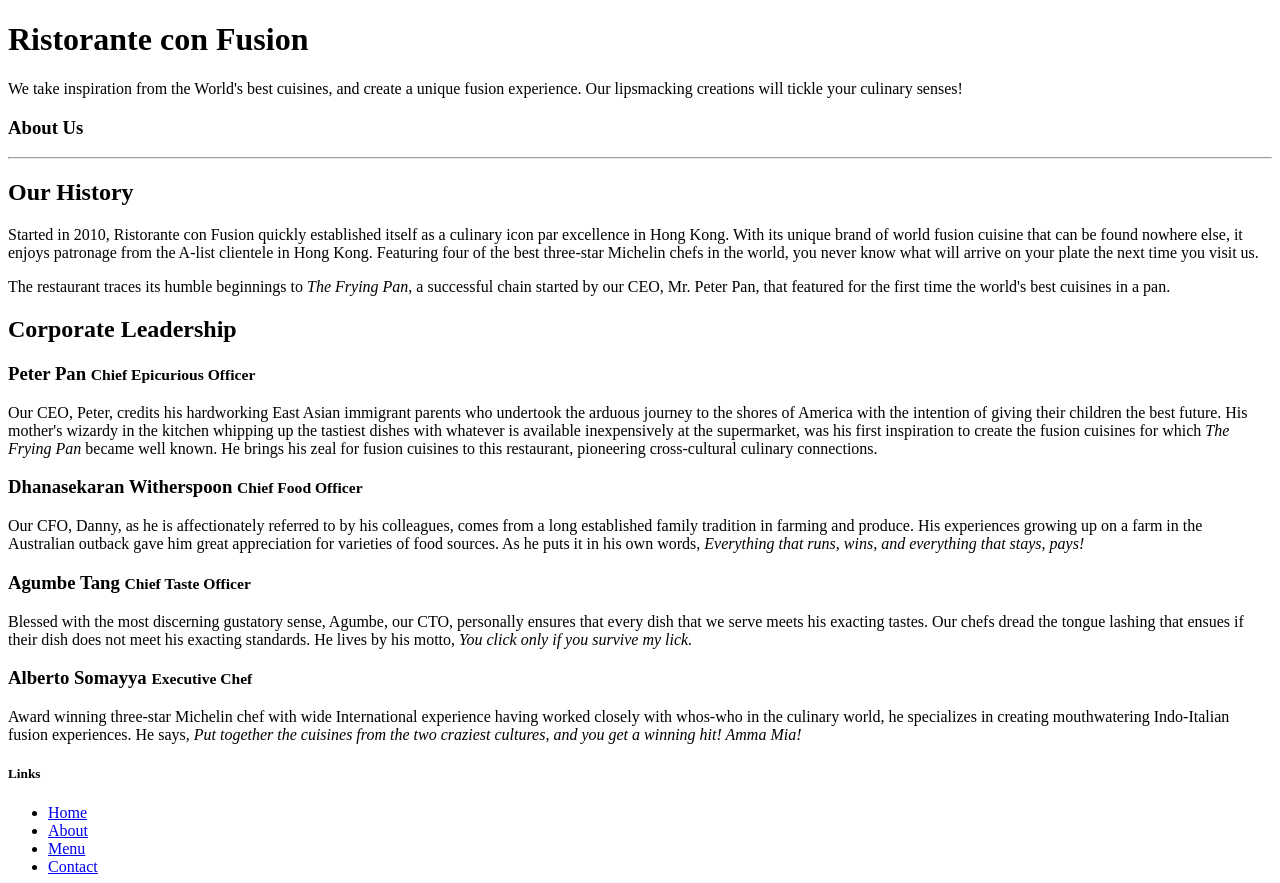
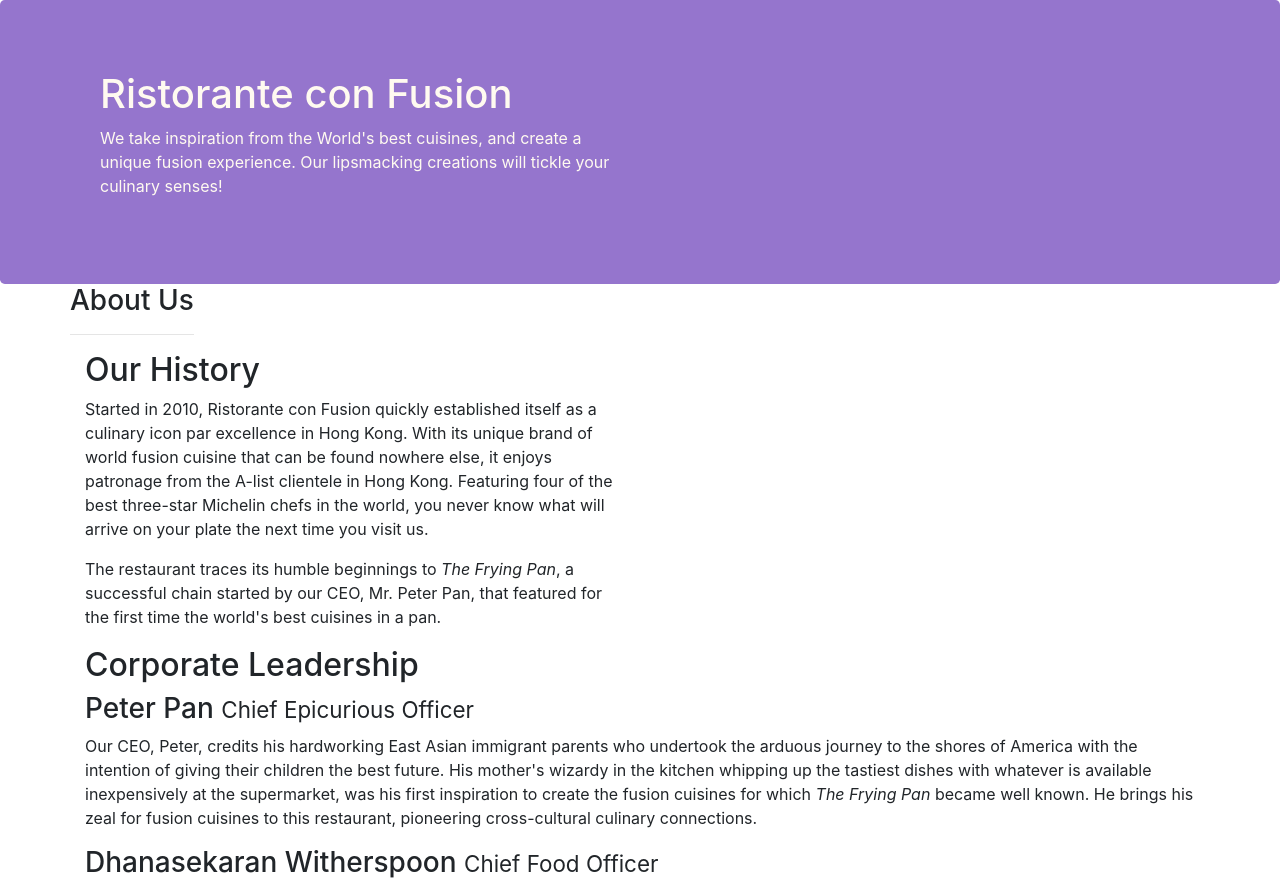
Before and after one commit to lucifer123A/BootStrap, a website: page aboutus.html in a window 1280 px wide. Shown: the top 883 px of the page. Drawn offline with nearby package versions, Linux system fonts and the light colour scheme.

Commit message:
deleted bs-cofig.json file

```diff
--- a/aboutus.html
+++ b/aboutus.html
@@ -4,7 +4,8 @@
 <head>
 
     <title>Ristorante Con Fusion: About Us</title>
-
+    <link rel="stylesheet" href="./node_modules/bootstrap/dist/css/bootstrap.min.css">
+    <link rel="stylesheet" href="./css/styles.css">
 </head>
 
 <body>
@@ -22,27 +23,27 @@
         </div>
     </header>
 
-    <div>
-        <div>
+    <div class="container">
+        <div class="row">
             <div>
                <h3>About Us</h3>
                <hr>
             </div>
         </div>
 
-        <div>
-            <div>
+        <div class="row">
+            <div class="col-12 col-sm-6">
                 <h2>Our History</h2>
                 <p>Started in 2010, Ristorante con Fusion quickly established itself as a culinary icon par excellence in Hong Kong. With its unique brand of world fusion cuisine that can be found nowhere else, it enjoys patronage from the A-list clientele in Hong Kong.  Featuring four of the best three-star Michelin chefs in the world, you never know what will arrive on your plate the next time you visit us.</p>
                 <p>The restaurant traces its humble beginnings to <em>The Frying Pan</em>, a successful chain started by our CEO, Mr. Peter Pan, that featured for the first time the world's best cuisines in a pan.</p>
             </div>
-            <div>
+            <div class="col-12">
             </div>
         </div>
 
 
-        <div>
-            <div>
+        <div class="row">
+            <div class="col-sm-12">
                 <h2>Corporate Leadership</h2>
                 <h3>Peter Pan <small>Chief Epicurious Officer</small></h3>
                 <p>Our CEO, Peter, credits his hardworking East Asian immigrant parents who undertook the arduous journey to the shores of America with the intention of giving their children the best future. His mother's wizardy in the kitchen whipping up the tastiest dishes with whatever is available inexpensively at the supermarket, was his first inspiration to create the fusion cuisines for which <em>The Frying Pan</em> became well known. He brings his zeal for fusion cuisines to this restaurant, pioneering cross-cultural culinary connections.</p>
@@ -98,7 +99,9 @@
            </div>
         </div>
     </footer>
-
+    <script src="node_modules/jquery/dist/jquery.slim.min.js"></script>
+    <script src="node_modules/popper.js/dist/umd/popper.min.js"></script>
+    <script src="node_modules/bootstrap/dist/js/bootstrap.min.js"></script>
 </body>
 
 </html>
--- a/bs-config.json
+++ /dev/null
@@ -1,3 +0,0 @@
-{
-     "startPath": "aboutus.html"
-}
```
